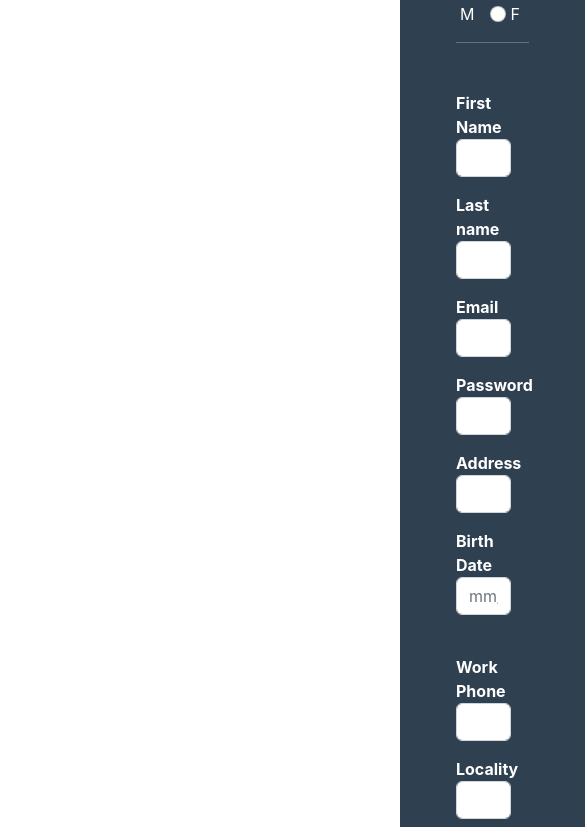
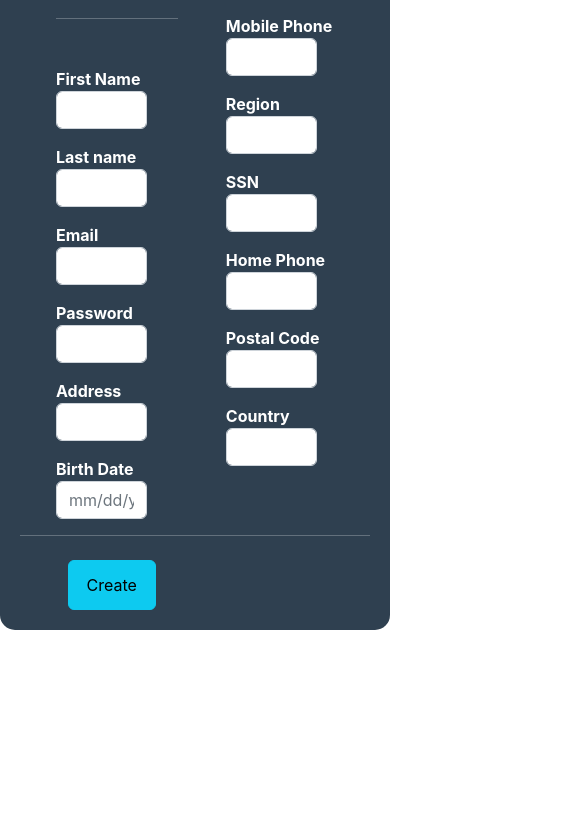
Before and after one commit to FedeOt/ot-upcamp, a React (Create React App) app: page /bank/registration in a window 390 px wide. Shown: the part 1217-2044 px from the top of the page, 585 px wide, since content can reach past the window. After the commit the page ends 1847 px from the top, so only its background shows below. Built offline with nearby package versions, Linux system fonts and the light colour scheme.

Commit message:
fix in handleinputchange and CSS

```diff
--- a/src/components/Registration.jsx
+++ b/src/components/Registration.jsx
@@ -29,6 +29,10 @@ export const Registration = () => {
   const [errors,setErrors] = useState({});
 
   const handleInputChange = ({ target }) => {
+    setErrors({
+      ...errors,
+      [target.name]:false
+    });
     setFormValues({
       ...formValues,
       [target.name]: target.value,
@@ -272,8 +276,8 @@ export const Registration = () => {
             </div>
           </div>
         </div>
-
-        <button type="submit" className="btn btn-info d-block">
+              <hr />
+        <button type="submit" style={{height:50}} className="btn btn-info d-block w-25 ms-5 mt-4">
           Create
         </button>
       </form>
--- a/src/index.css
+++ b/src/index.css
@@ -107,4 +107,10 @@ code {
     width: 400px;
     margin-left: 0px;
   }
+
+  .create-user-form{
+    width: 100%;
+    display: block;
+    margin-left: 0px;
+  }
 }
```
